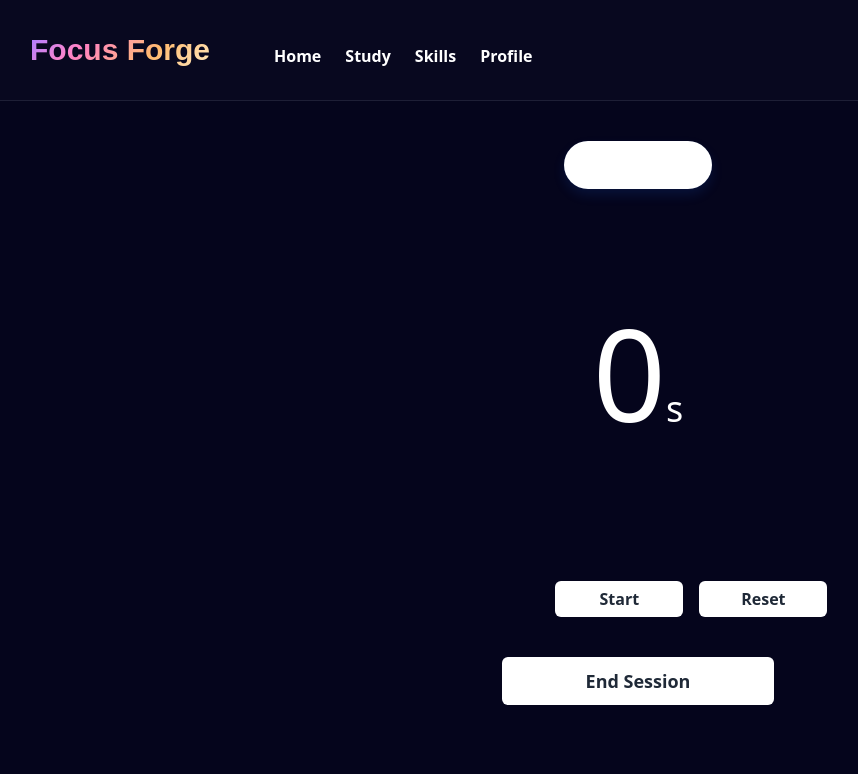
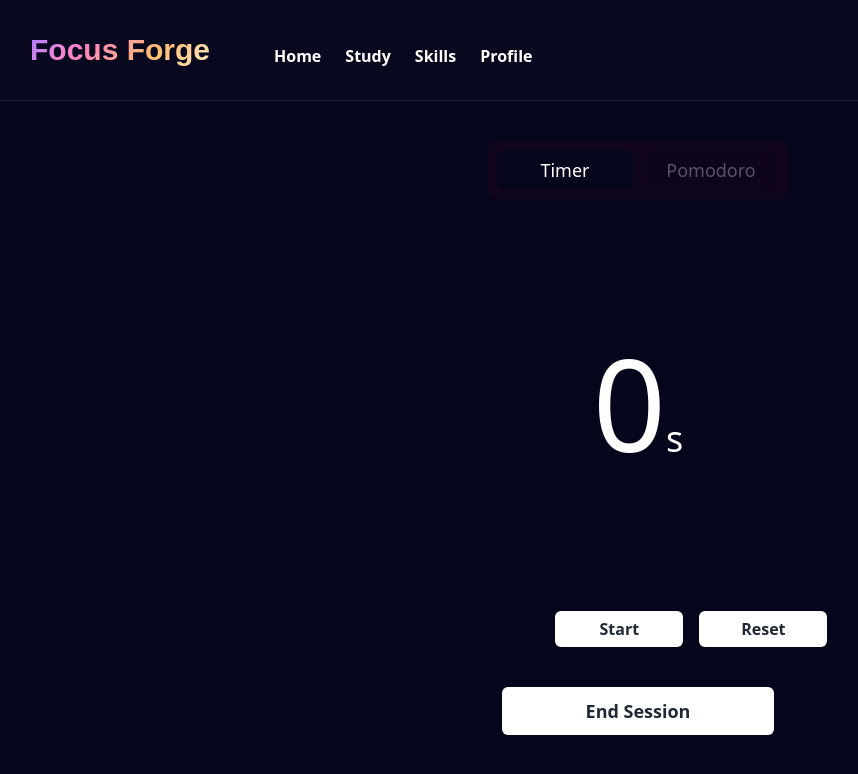
Before and after one commit to jakekressley/Focus-Forge, a Next.js app: page /study in a window 1280 px wide. Shown: the top 774 px of the page, without its empty margins (2-860 px from the left). Built offline with nearby package versions, Linux system fonts and the light colour scheme; no server answers.

Commit message:
scrapping idea

```diff
--- a/app/globals.css
+++ b/app/globals.css
@@ -37,8 +37,6 @@
     border-bottom: 1px solid rgba(226,232,255,.1);
 }
 
-/*
-
 .--tab {
     position: relative;
     color: white;
@@ -76,4 +74,3 @@
     margin-bottom: 1.25rem;
     border-radius: 500px;
 }
-*/
--- a/app/study/page.tsx
+++ b/app/study/page.tsx
@@ -3,14 +3,13 @@ import React, { SyntheticEvent } from 'react'
 import Timer from '@/components/timer/Timer'
 import PomodoroTimer from '@/components/timer/PomodoroTimer'
 import { Tab } from '@headlessui/react'
-import '../tabs.scss'
 import { useEffect } from 'react'
 import prisma from '@/lib/prisma'
 import { ClassNames } from '@emotion/react'
 
 const Study = () => {
   const styles = '--tab cursor-pointer w-1/2 rounded-lg py-2.5 font-medium leading-5 bg-gray-800 text-center text-lg --tab-hover'
-  const selected = 'bg-gray-800 text-white opacity-100 fw-bold'
+  const selected = 'bg-gray-800 text-white opacity-100 fw-bold '
 
   const [selectedTab, setSelectedTab] = React.useState('Timer')
 
@@ -19,14 +18,10 @@ const Study = () => {
       <Tab.Group as="div" className="flex flex-col items-center">
         <Tab.List
           as="div"
-          className="--tab-group"
+          className="flex p-1 justify-center rounded-lg items-center bg-darkblue w-1/4 mb-5"
         >
-          <Tab as="input" type="radio" id="radio-1" className={selectedTab === 'Timer' ? `${styles} ${selected}` : `${styles} opacity-30`} onClick={() => setSelectedTab('Timer')}/>
-          <label htmlFor="radio-1">Timer</label>
-
-          <Tab as="input" type="radio" id="radio-2" className={selectedTab === 'Pomodoro' ? `${styles} ${selected}` : `${styles} opacity-30`} onClick={() => setSelectedTab('Pomodoro')}/>
-          <label htmlFor="radio-2">Pomodoro</label>
-          <span className="--glider"></span>
+          <Tab as="div" className={selectedTab === 'Timer' ? `${styles} ${selected}` : `${styles} opacity-30`} onClick={() => setSelectedTab('Timer')}>Timer</Tab>
+          <Tab as="div" className={selectedTab === 'Pomodoro' ? `${styles} ${selected}` : `${styles} opacity-30`} onClick={() => setSelectedTab('Pomodoro')}>Pomodoro</Tab>
         </Tab.List>
         <Tab.Panels>
           <Tab.Panel>
--- a/app/tabs.scss
+++ b/app/tabs.scss
@@ -1,7 +1,19 @@
+.container {
+	position: absolute;
+	left: 0;
+	top: 0;
+	right: 0;
+	bottom: 0;
+	display: flex;
+	align-items: center;
+    flex-direction: column;
+	justify-content: center;
+}
+
 .--tab-group {
 	display: flex;
 	position: relative;
-	background-color: #fff;
+	background-color: red;
 	box-shadow: 0 0 1px 0 rgba(#185ee0, 0.15), 0 6px 12px 0 rgba(#185ee0, 0.15);
 	padding: 0.75rem;
 	border-radius: 99px; // just a high number to create pill effect
@@ -55,20 +67,12 @@ input[id="radio-2"] {
 	}
 }
 
-input[id="radio-3"] {
-	&:checked {
-		& ~ .glider {
-			transform: translateX(200%);
-		}
-	}
-}
-
 .--glider {
 	position: absolute;
 	display: flex;
 	height: 54px;
 	width: 200px;
-	background-color: var(blue);
+	background-color: blue;
 	z-index: 1;
 	border-radius: 99px; // just a high number to create pill effect
 	transition: 0.25s ease-out;
```
